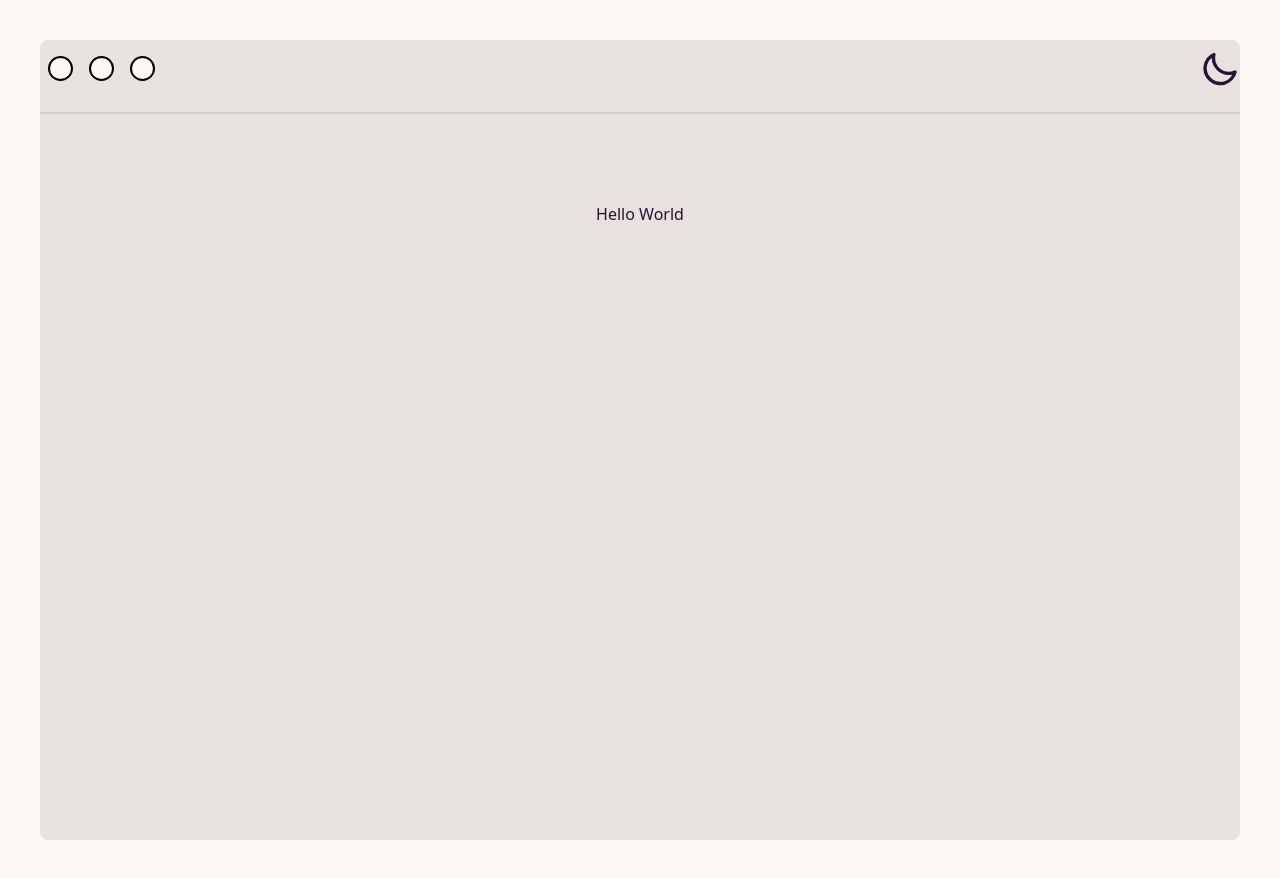
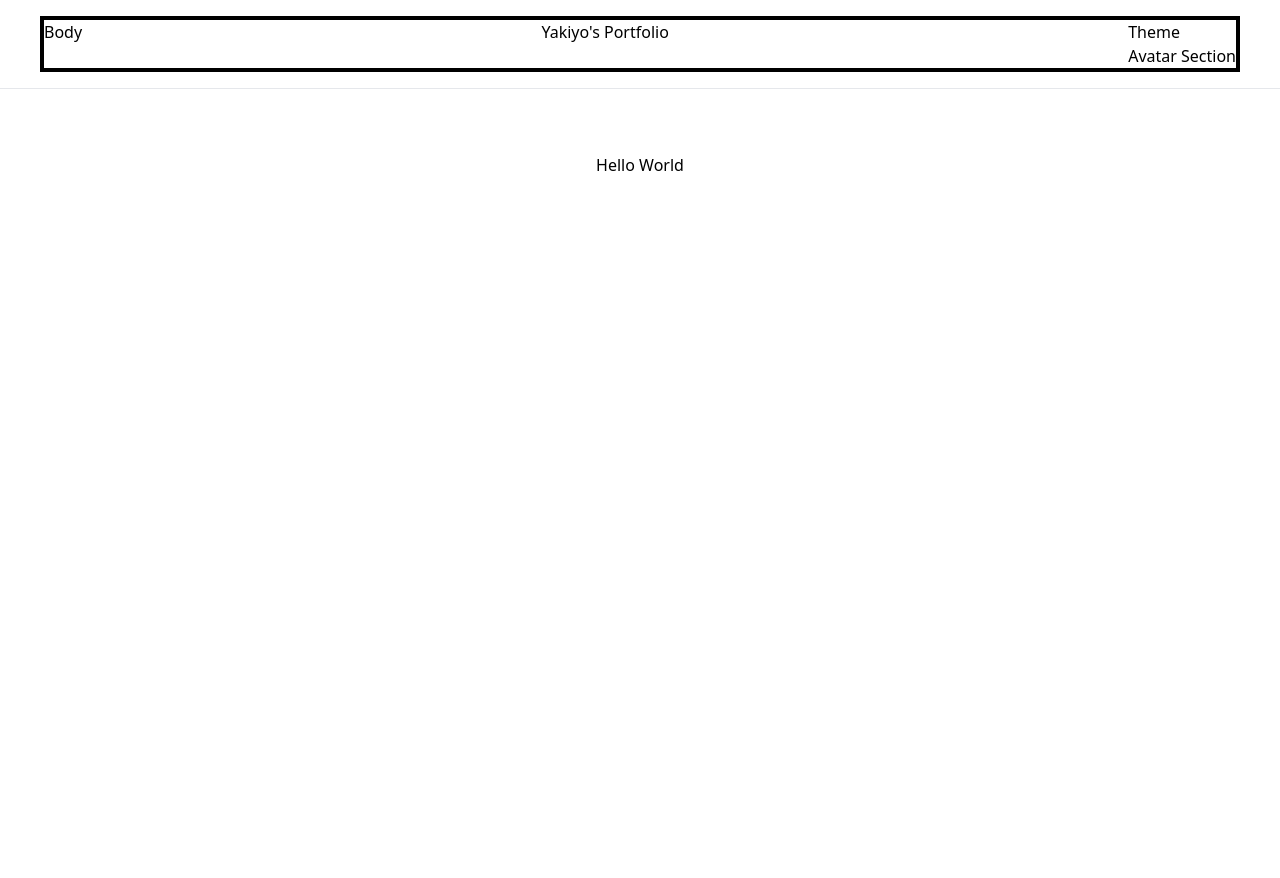
Before and after one commit to Yakiyo/Yakiyo.github.io, a Svelte app: page / in a window 1280 px wide. After the commit the page ends 800 px from the top, so only its background shows below. Built offline with nearby package versions, Linux system fonts and the light colour scheme.

Commit message:
chore: impromptu commit

```diff
--- a/index.html
+++ b/index.html
@@ -4,7 +4,7 @@
     <meta charset="UTF-8" />
     <link rel="icon" type="image/svg+xml" href="/vite.svg" />
     <meta name="viewport" content="width=device-width, initial-scale=1.0" />
-    <title>Vite + Svelte + TS</title>
+    <title>Yakiyo's Portfolio</title>
   </head>
   <body>
     <div id="app"></div>
--- a/src/App.svelte
+++ b/src/App.svelte
@@ -1,11 +1,11 @@
 <script>
   import Router from "svelte-spa-router";
-  import Window from "./components/Window.svelte";
   import { routes } from "./lib/router";
+  import Navbar from "./components/Navbar.svelte";
 </script>
 
-<Window>
-  <div class="flex justify-center px-4 py-16 border-t border-base-300">
-    <Router {routes}></Router>
-  </div>
-</Window>
+<Navbar></Navbar>
+
+<div class="flex justify-center px-4 py-16 border-t border-base-300">
+  <Router {routes}></Router>
+</div>
--- /dev/null
+++ b/src/components/Hamburger.svelte
@@ -0,0 +1 @@
+<p>Body</p>
--- /dev/null
+++ b/src/components/Navbar.svelte
@@ -0,0 +1,21 @@
+<script>
+  import Hamburger from "./Hamburger.svelte";
+</script>
+
+<!-- @component
+    A navbar to display on the top of the page
+ -->
+
+<!-- <div class="flex justify-center items-center my-4"> -->
+<nav
+  class="w-auto flex flex-row justify-between my-4 mx-10"
+  style="border-style: solid; border-width: 4px;border-color: black;"
+>
+  <Hamburger></Hamburger>
+  <p>Yakiyo's Portfolio</p>
+  <div>
+    <p>Theme</p>
+    <p>Avatar Section</p>
+  </div>
+</nav>
+<!-- </div> -->
--- a/src/components/Window.svelte
+++ /dev/null
@@ -1,29 +0,0 @@
-<script>
-  import ThemeController from "./ThemeController.svelte";
-</script>
-
-<!-- <div class="mockup-window border-2 bg-base-300 border-base-200 min-h-screen m-10">
-  <ThemeController></ThemeController>
-  <div class="flex justify-center px-4 py-16 border-t border-base-300">Hello!</div>
-</div> -->
-
-<div
-  class="rounded-lg min-h-screen m-10 bg-base-300 border-base-200 flex flex-col"
->
-  <!-- Nav menu -->
-  <nav class="flex flex-row justify-between items-center mt-2">
-    <div class="flex flex-row justify-around items-center">
-      {#each [0, 1, 2] as _}
-        <div
-          class="w-[25px] h-[25px] bg-base-100 rounded-full inline-block border-2 border-black m-2"
-        ></div>
-      {/each}
-    </div>
-    <ThemeController></ThemeController>
-  </nav>
-
-  <!-- Divider -->
-  <div class="divider"></div>
-  <!-- Content slot -->
-  <slot />
-</div>
--- a/tailwind.config.cjs
+++ b/tailwind.config.cjs
@@ -1,4 +1,4 @@
-const daisyui = require("daisyui");
+// const daisyui = require("daisyui");
 
 /** @type {import('tailwindcss').Config}*/
 const config = {
@@ -8,10 +8,10 @@ const config = {
     extend: {},
   },
 
-  plugins: [daisyui],
-  daisyui: {
-    themes: ["dracula", "cupcake"],
-  }
+  // plugins: [daisyui],
+  // daisyui: {
+  //   themes: ["dracula", "cupcake"],
+  // }
 };
 
 module.exports = config;
```
